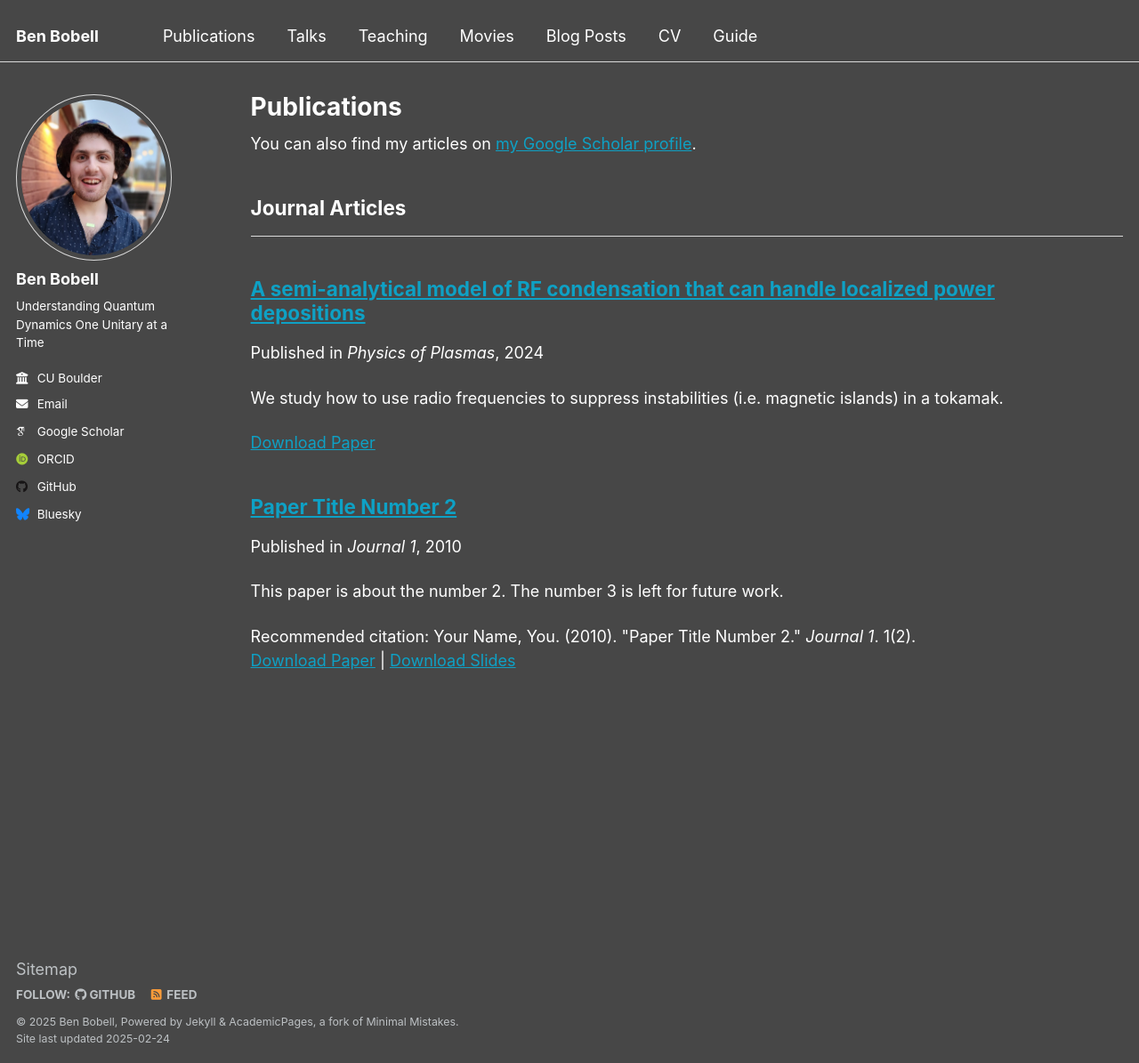
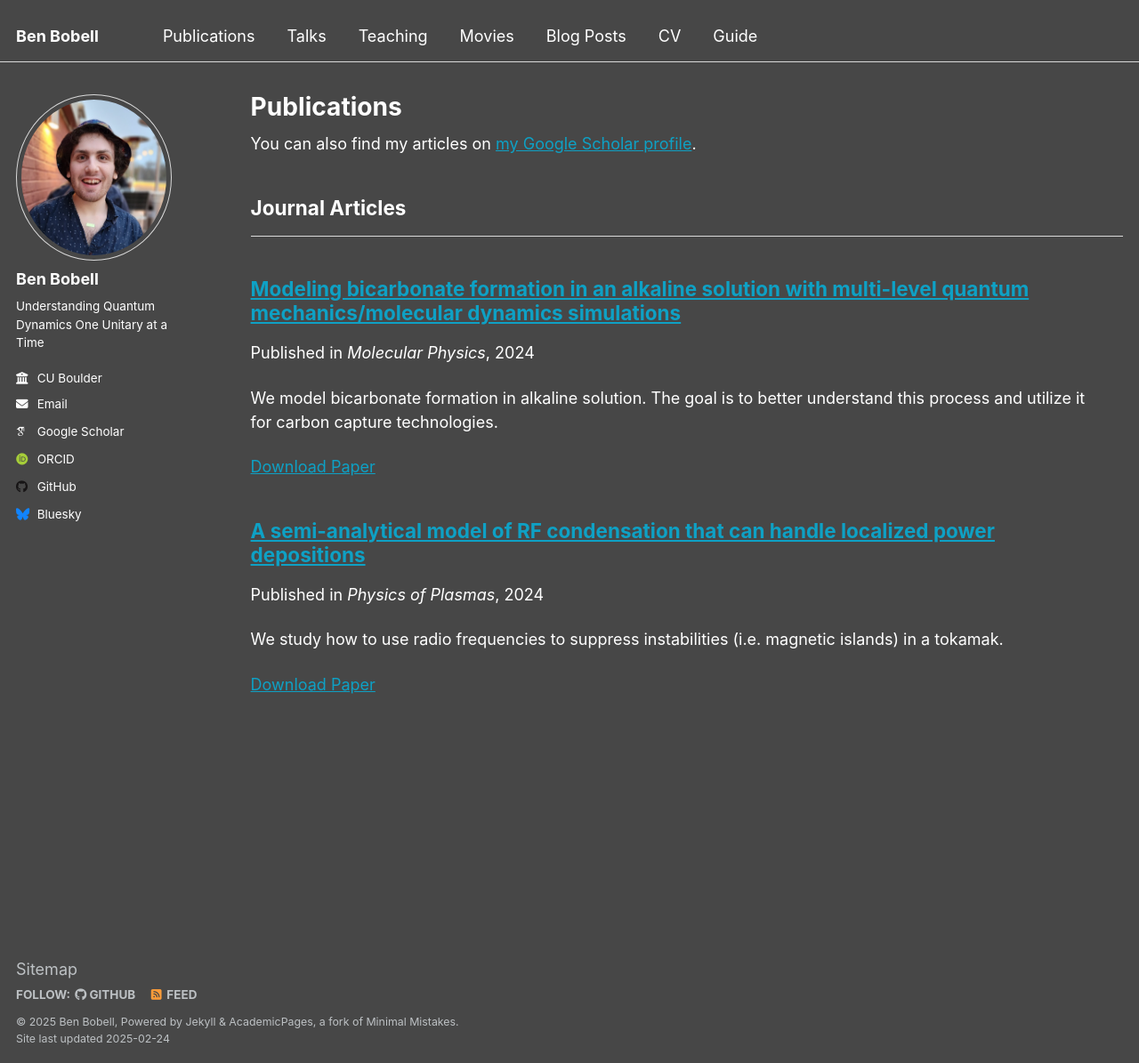
Before and after one commit to BenBobell00/BenBobell00.github.io, a Jekyll site: the page built from _pages/publications.html, in a window 1280 px wide and 1195 px high. Shown: the whole window at 89% size. Built offline with Jekyll 4.4.1, drawn with Linux system fonts in a browser that asks for light colours; some web fonts are replaced.

Commit message:
Update 2010-10-01-paper-title-number-2.md

```diff
--- a/_publications/2010-10-01-paper-title-number-2.md
+++ b/_publications/2010-10-01-paper-title-number-2.md
@@ -1,14 +1,12 @@
 ---
-title: "Paper Title Number 2"
+title: "Modeling bicarbonate formation in an alkaline solution with multi-level quantum mechanics/molecular dynamics simulations"
 collection: publications
 category: manuscripts
-permalink: /publication/2010-10-01-paper-title-number-2
-excerpt: 'This paper is about the number 2. The number 3 is left for future work.'
-date: 2010-10-01
-venue: 'Journal 1'
-slidesurl: 'http://academicpages.github.io/files/slides2.pdf'
-paperurl: 'http://academicpages.github.io/files/paper2.pdf'
-citation: 'Your Name, You. (2010). &quot;Paper Title Number 2.&quot; <i>Journal 1</i>. 1(2).'
+permalink: https://www.tandfonline.com/doi/full/10.1080/00268976.2024.2375370
+excerpt: 'We model bicarbonate formation in alkaline solution. The goal is to better understand this process and utilize it for carbon capture technologies.'
+date: 2024-06-27
+venue: 'Molecular Physics'
+paperurl: 'http://academicpages.github.io/files/bicarbonate.pdf'
 ---
 
-The contents above will be part of a list of publications, if the user clicks the link for the publication than the contents of section will be rendered as a full page, allowing you to provide more information about the paper for the reader. When publications are displayed as a single page, the contents of the above "citation" field will automatically be included below this section in a smaller font.
+Understanding carbonate speciation and how it may be modulated is essential for the advancement of carbon dioxide (CO<sub>2</sub>) capture and storage technologies, which often rely on the transformation of CO<sub>2</sub> into carbonate, e.g. via the formation of carbonate minerals. To date, few atomic-level, quantum-mechanics-based simulations have been carried out to characterize how carbonic acid and bicarbonate form in aqueous solution, and how pH affects this process. Recently, Martirez and Carter utilized rare-event sampling density functional theory molecular dynamics simulations in combination with multi-level embedded correlated wavefunction theory, thus accounting for both solvent dynamics and electron correlation accurately, to elucidate the mechanism of H2CO3 formation in neutral solution (J. Am. Chem. Soc., 145, 12561, 2023). Here, we perform a complementary simulation using the same method to map out the energetics of bicarbonate formation from dissolved CO<sub>2</sub> in basic solution. We find that, as in carbonic acid formation, including water dynamics is important to obtain an accurate prediction of the energetics for the aforementioned reaction. Furthermore, only with MD did we identify the correct pathway for the reaction, in which water – not hydroxide – acts as the initial nucleophile and only at the transition state does it lose a proton.
```
